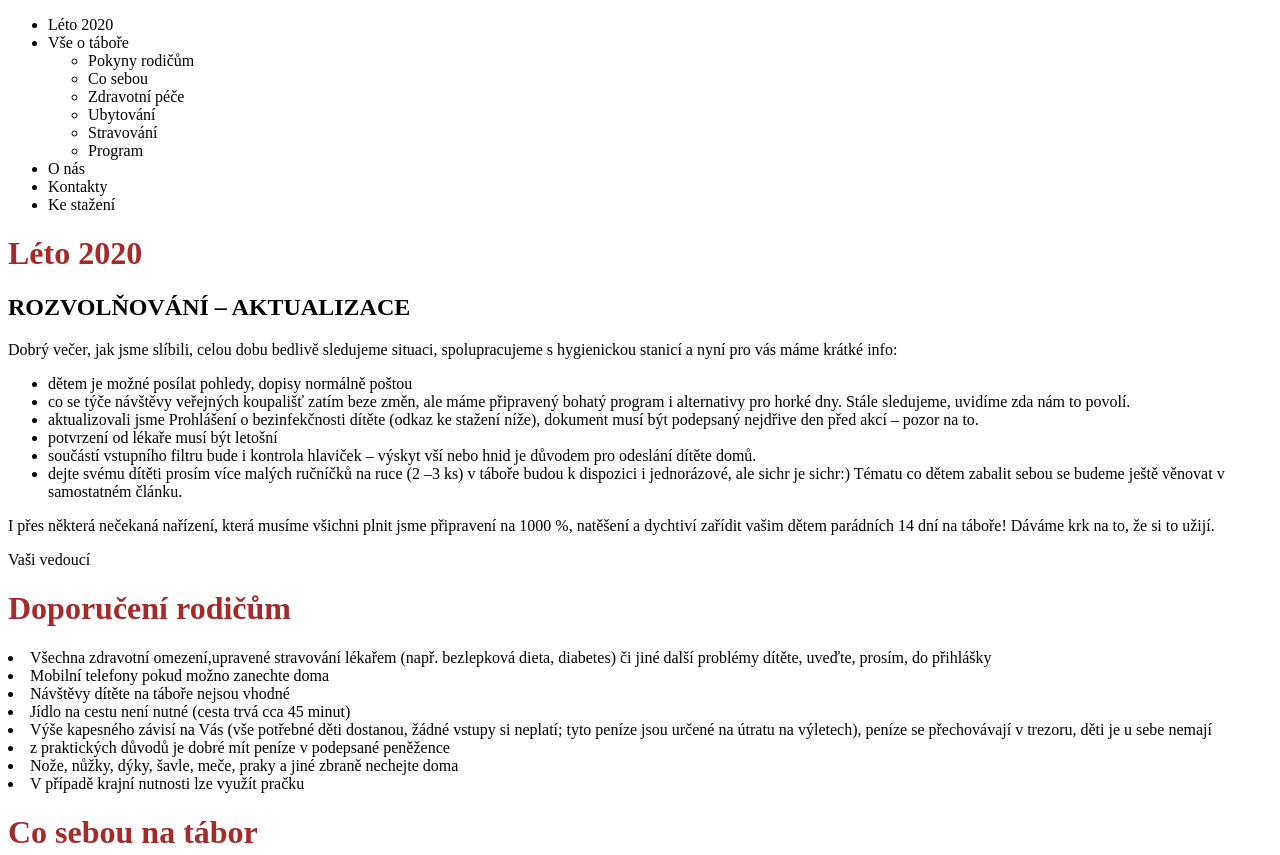
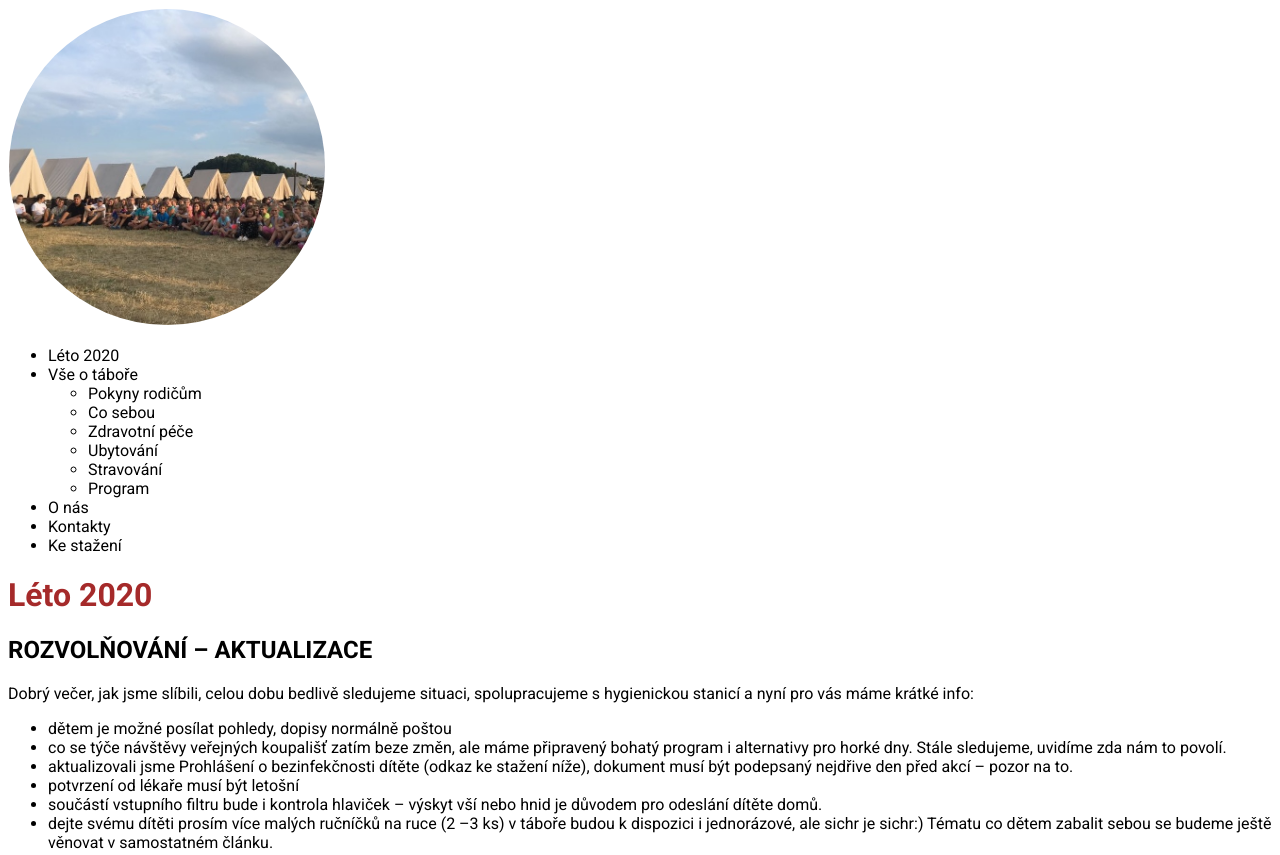
Before and after one commit to WhiteLady1/Velka_Bukovina_web, a plain HTML site: page index.html in a window 1280 px wide. Shown: the top 855 px of the page. Drawn offline with Linux system fonts and the light colour scheme.

Commit message:
Stylování 1. pokus

```diff
--- a/index.html
+++ b/index.html
@@ -4,9 +4,13 @@
     <meta charset="UTF-8">
     <link rel="stylesheet" href="style.css">
     <meta name="viewport" content="width=device-width, initial-scale=1.0">
+    <link href="https://fonts.googleapis.com/css2?family=Roboto:wght@300;400;500;700&display=swap" rel="stylesheet">
     <title>LDT Velká Bukovina</title>
 </head>
 <body>
+    <div class="znak">
+        <img src="image/znak.jpg" alt="Tábor Velká Bukovina">
+    </div>
     <div class="menu">
         <ul>
             <li>Léto 2020</li>
--- a/style.css
+++ b/style.css
@@ -1,3 +1,12 @@
+body{
+    font-family: 'Roboto', sans-serif;
+    font-weight: 400;
+}
 h1{
     color: brown;
 }
+.znak img{
+    border: 1px solid white;
+    border-radius: 50%;
+    width: 25%;
+}
```
